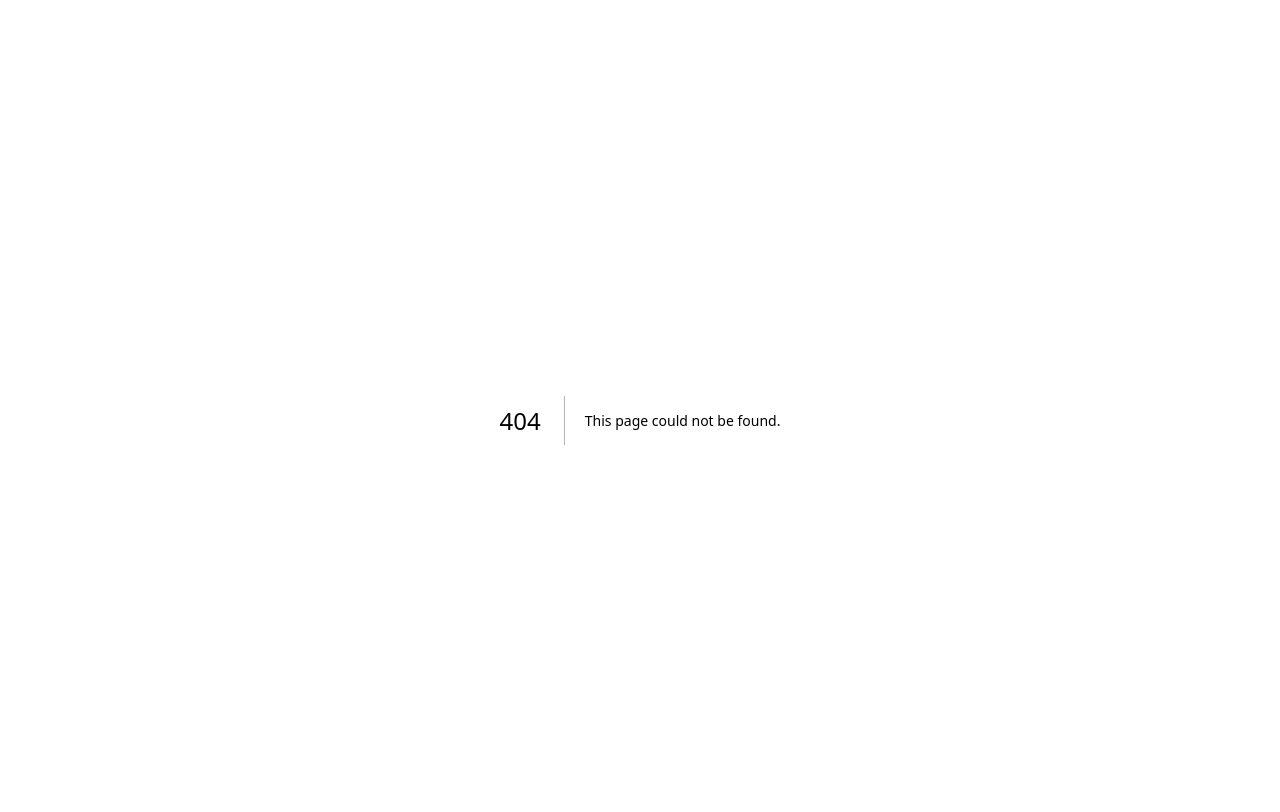
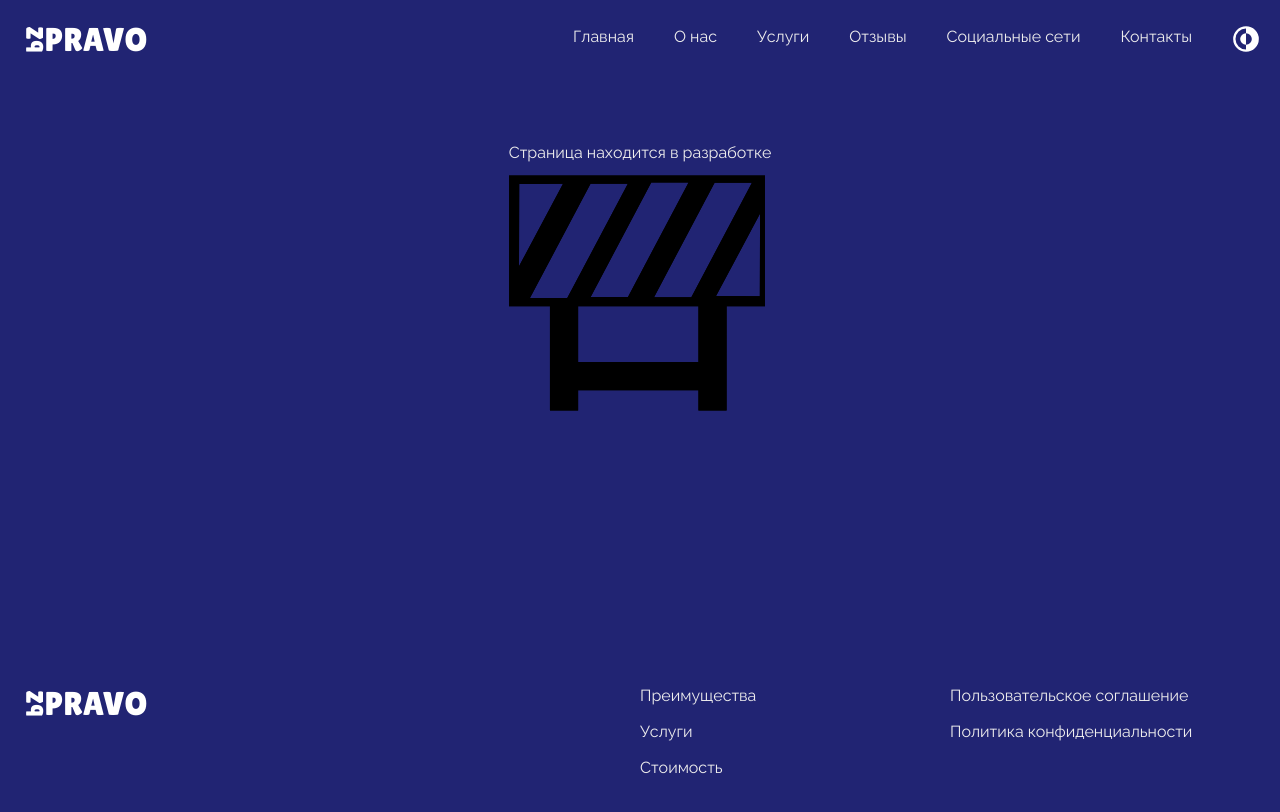
Before and after one commit to velsamm/unlock-website, a Next.js app: page /about in a window 1280 px wide. Before the commit this address had no page. Shown: the top 812 px of the page. Built offline with nearby package versions, Linux system fonts and the light colour scheme.

Commit message:
under construction component

```diff
--- /dev/null
+++ b/src/app/about/About.tsx
@@ -0,0 +1,8 @@
+import React, { FC } from "react";
+import { UnderConstruction } from "$components/UnderConstruction/underConstruction";
+
+export const About: FC = () => {
+	return (
+		<UnderConstruction />
+	)
+}
--- /dev/null
+++ b/src/app/about/page.tsx
@@ -0,0 +1,7 @@
+import { About } from "./About";
+
+export default function Home() {
+	return (
+		<About />
+	)
+}
--- a/src/app/index.css
+++ b/src/app/index.css
@@ -15,6 +15,10 @@ body {
     background-color: var(--background-color);
     padding: 20px;
     font-family: 'Raleway', sans-serif;
+
+    min-height: 100vh;
+    display: flex;
+    flex-direction: column;
 }
 
 ul {
--- a/src/app/layout.tsx
+++ b/src/app/layout.tsx
@@ -1,6 +1,8 @@
 import type { Metadata } from "next";
 // import localFont from "next/font/local";
 import "./globals.css";
+import { Header } from "$components/Header/Header";
+import { Footer } from "$components/Footer/Footer";
 
 // const geistSans = localFont({
 //   src: "./fonts/GeistVF.woff",
@@ -25,9 +27,13 @@ export default function RootLayout({
 }>) {
   return (
     <html lang="en" data-theme='dark'>
-      <body>
+    <body>
+      <Header/>
+      <section className='flex flex-1'>
         {children}
-      </body>
+      </section>
+      <Footer/>
+    </body>
     </html>
-  );
+);
 }
--- a/src/app/page.tsx
+++ b/src/app/page.tsx
@@ -1,5 +1,4 @@
 import Image from "next/image";
-import { Header } from "$components/Header/Header";
 import { WhoWorks } from "$components/WhoWorks/WhoWorks";
 import { HelpWith } from "$components/HelpWith/HelpWith";
 import { UnlockServices } from "$components/Services";
@@ -7,13 +6,10 @@ import { HowWeWork } from "$components/HowWeWork/HowWeWork";
 import { Price } from "$components/Price";
 import { TG } from "$components/TG/TG";
 import { ContactForm } from "$components/ContactForm/ContactForm";
-import { Footer } from "$components/Footer/Footer";
 import manOnPcPic from '$assets/icons/svg/ManOnPC.svg'
 
 export default function Home() {
   return (
-    <section className='app'>
-      <Header />
     <main>
       <div className="pt-32 px-16">
         <h1 className="text-6xl">
@@ -43,8 +39,6 @@ export default function Home() {
       <Price/>
 
       {/*<TG/>*/}
-        <Footer/>
     </main>
-    </section>
   )
 }
--- /dev/null
+++ b/src/components/UnderConstruction/underConstruction.tsx
@@ -0,0 +1,13 @@
+import React, { FC } from "react";
+import Image from "next/image";
+import underConstructionSrc from '$assets/icons/svg/under-construction.svg';
+
+export const UnderConstruction: FC = () => {
+
+	return (
+		<div className='m-auto'>
+			<span>Страница находится в разработке</span>
+			<Image width={256} src={underConstructionSrc} alt="under-construction" />
+		</div>
+	)
+}
```
Also changed, not shown: src/assets/icons/svg/under-construction.svg (added). Lines whose indentation alone changed are shown as unchanged.
